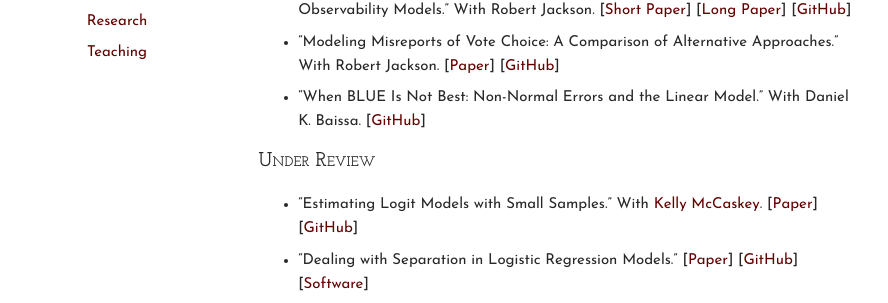
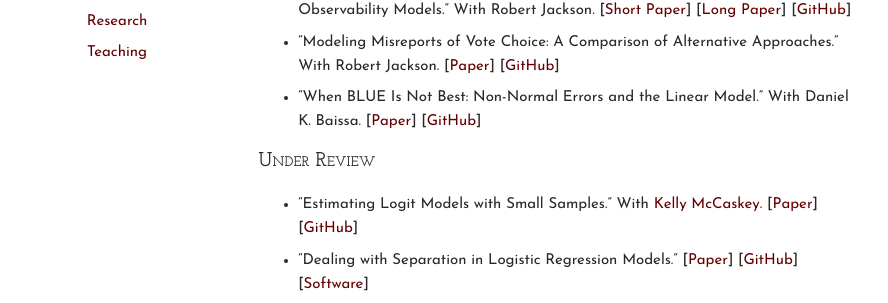
Before and after one commit to carlislerainey/carlislerainey.github.io, a Jekyll site: the page built from research/index.md, in a window 1280 px wide. Shown: the part 265-568 px from the top of the page, without its empty margins (204-1092 px from the left). Built offline with Jekyll 4.4.1, drawn with Linux system fonts in a browser that asks for light colours.

Commit message:
add heavy tails paper

```diff
--- a/_includes/_unpublished.md
+++ b/_includes/_unpublished.md
@@ -1,6 +1,7 @@
 ## Unpublished Papers
 
 ### In-Progress
+
 - "Unreliable Inferences about Unobservable Processes: A Critique of Partial Observability Models." With Robert Jackson.
 [[Short Paper](../papers/unreliable-short.pdf)]
 [[Long Paper](../papers/unreliable.pdf)]
@@ -9,7 +10,7 @@
 [[Paper](../papers/misreports.pdf)]
 [[GitHub](https://github.com/carlislerainey/misreports)]
 - "When BLUE Is Not Best: Non-Normal Errors and the Linear Model." With Daniel K. Baissa.
-[[GitHub](https://github.com/carlislerainey/heavy-tails)]
+[[Paper](../papers/heavy-tails.pdf)] [[GitHub](https://github.com/carlislerainey/heavy-tails)]
 
 ### Under Review
 
```
Also changed, not shown: 1 other file.
